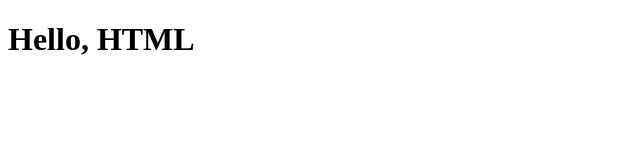
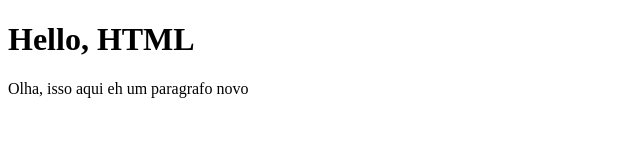
Before and after one commit to angeloevangelista1d56407011b4/meu-app, a plain HTML site: page index.html in a window 1280 px wide. Shown: the whole page, without its empty margins (0-640 px from the left). Drawn offline with Linux system fonts and the light colour scheme.

Commit message:
Adiciona paragrafo na pagina

```diff
--- a/index.html
+++ b/index.html
@@ -7,5 +7,9 @@
   </head>
   <body>
     <h1>Hello, HTML</h1>
+
+    <p>
+      Olha, isso aqui eh um paragrafo novo
+    </p>
   </body>
 </html>
```
